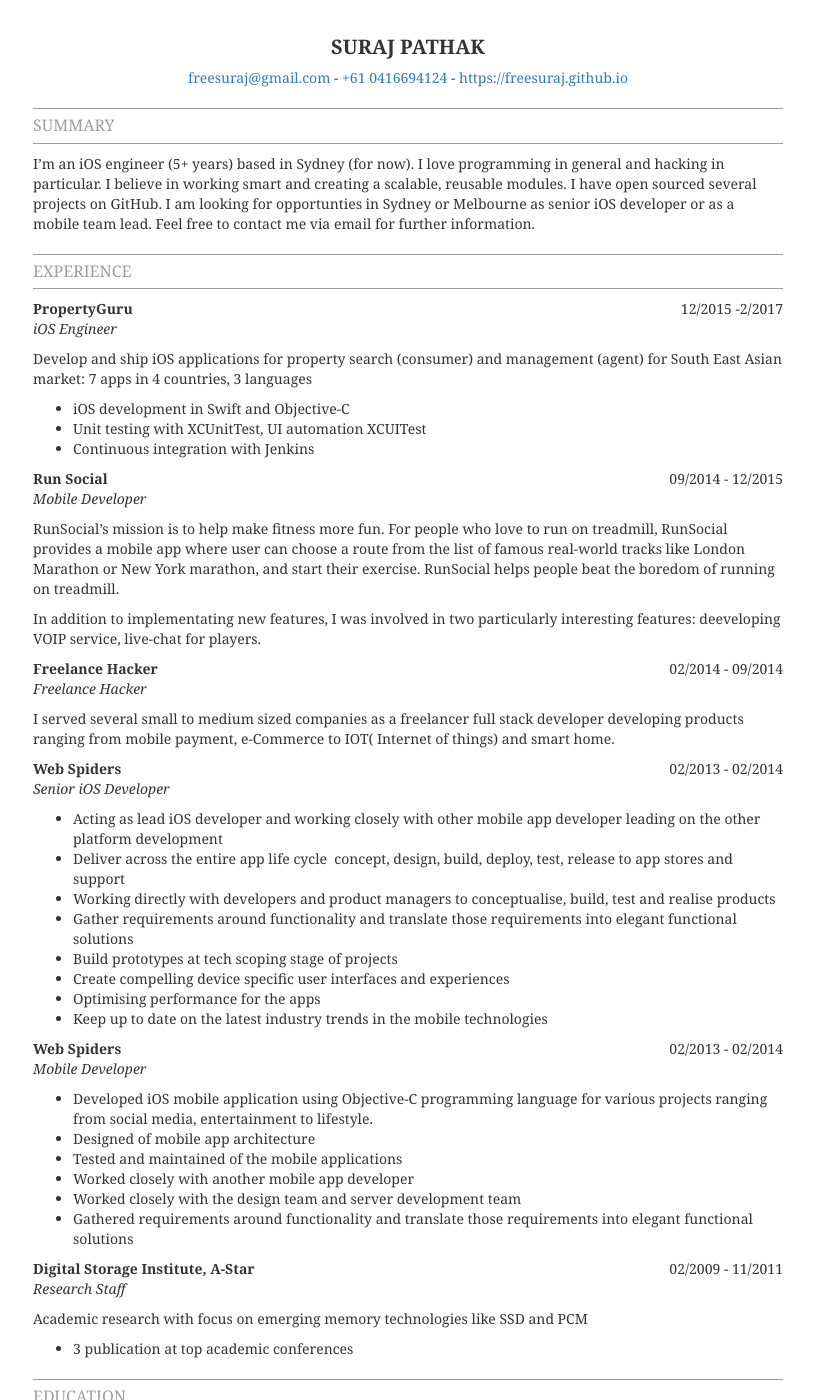
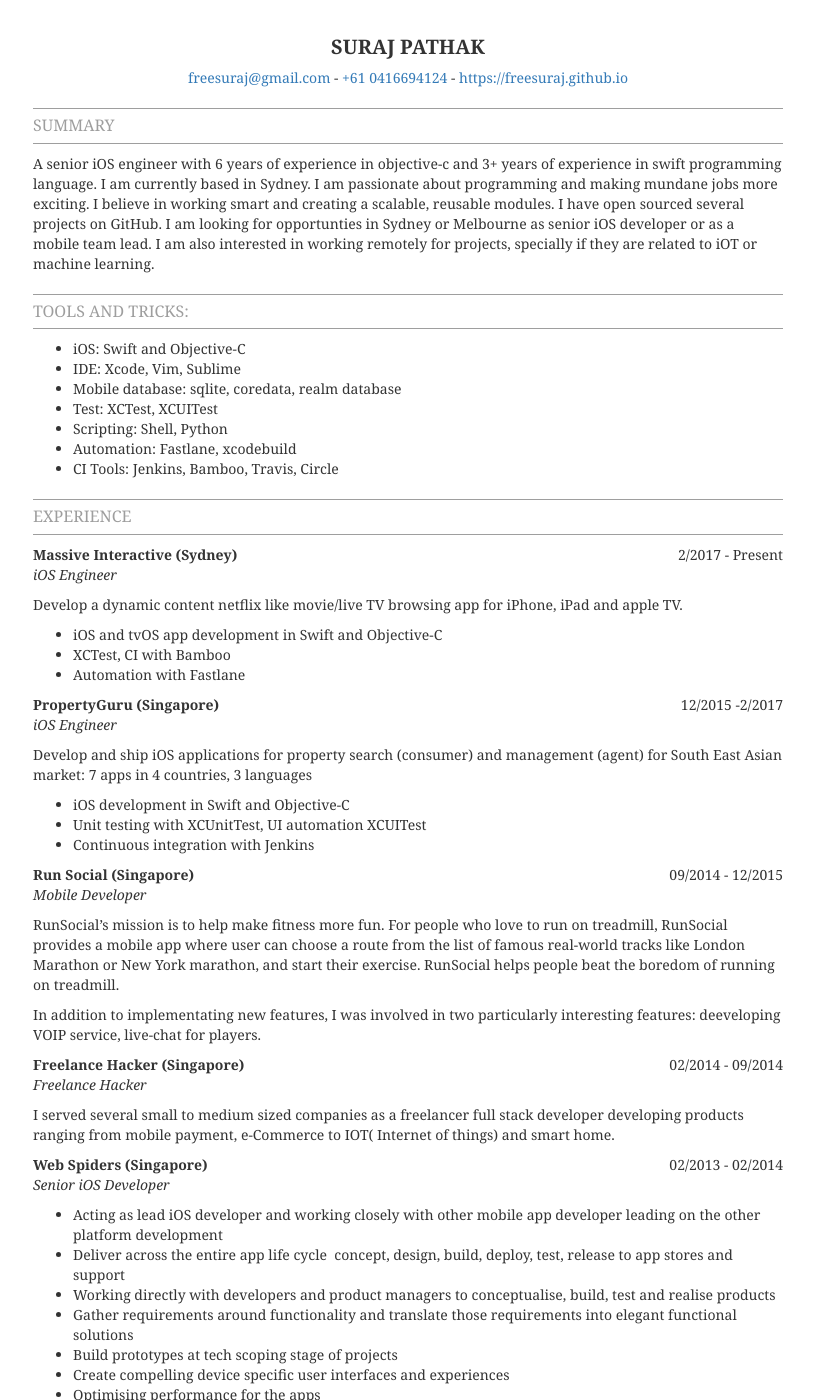
Before and after one commit to freesuraj/freesuraj.github.io, a Jekyll site: the page built from cv/index.markdown, in a window 1280 px wide and 1400 px high. Shown: the whole window, without its empty margins (232-1046 px from the left). Built offline with Jekyll 4.4.1, drawn with Linux system fonts in a browser that asks for light colours; nearby versions of some CDN libraries; some of the changed text lies outside the part shown.

Commit message:
update cv

```diff
--- a/cv/index.markdown
+++ b/cv/index.markdown
@@ -15,12 +15,34 @@
 
 ## Summary
 
-I'm an iOS engineer (5+ years) based in Sydney (for now). I love programming in general and hacking in particular. I believe in working smart and creating a scalable, reusable modules. I have open sourced several projects on GitHub. I am looking for opportunties in Sydney or Melbourne as senior iOS developer or as a mobile team lead. Feel free to contact me via email for further information.
+A senior iOS engineer with 6 years of experience in objective-c and 3+ years of experience in swift programming language. I am currently based in Sydney. I am passionate about programming and making mundane jobs more exciting. I believe in working smart and creating a scalable, reusable modules. I have open sourced several projects on GitHub. I am looking for opportunties in Sydney or Melbourne as senior iOS developer or as a mobile team lead. I am also interested in working remotely for projects, specially if they are related to iOT or machine learning.
+
+## Tools and tricks:
+* iOS: Swift and Objective-C
+* IDE: Xcode, Vim, Sublime
+* Mobile database: sqlite, coredata, realm database
+* Test: XCTest, XCUITest
+* Scripting: Shell, Python
+* Automation: Fastlane, xcodebuild
+* CI Tools: Jenkins, Bamboo, Travis, Circle
 
 ## Experience
 
 <div class="row">
-    <div class="col-xs-8 section-left">PropertyGuru</div>
+    <div class="col-xs-8 section-left">Massive Interactive (Sydney)</div>
+    <div class="col-xs-4 section-right">2/2017 - Present</div>
+</div>
+
+*iOS Engineer*
+
+Develop a dynamic content netflix like movie/live TV browsing app for iPhone, iPad and apple TV.
+
+* iOS and tvOS app development in Swift and Objective-C
+* XCTest, CI with Bamboo
+* Automation with Fastlane
+
+<div class="row">
+    <div class="col-xs-8 section-left">PropertyGuru (Singapore)</div>
     <div class="col-xs-4 section-right">12/2015 -2/2017</div>
 </div>
 
@@ -33,7 +55,7 @@
 * Continuous integration with Jenkins
 
 <div class="row">
-    <div class="col-xs-8 section-left">Run Social</div>
+    <div class="col-xs-8 section-left">Run Social (Singapore)</div>
     <div class="col-xs-4 section-right">09/2014 - 12/2015</div>
 </div>
 
@@ -44,7 +66,7 @@
 In addition to implementating new features, I was involved in two particularly interesting features: deeveloping VOIP service, live-chat for players.
 
 <div class="row">
-    <div class="col-xs-8 section-left">Freelance Hacker</div>
+    <div class="col-xs-8 section-left">Freelance Hacker (Singapore) </div>
     <div class="col-xs-4 section-right">02/2014 - 09/2014</div>
 </div>
 
@@ -53,7 +75,7 @@
 I served several small to medium sized companies as a freelancer full stack developer developing products ranging from mobile payment, e-Commerce to IOT( Internet of things) and smart home.
 
 <div class="row">
-    <div class="col-xs-8 section-left">Web Spiders</div>
+    <div class="col-xs-8 section-left">Web Spiders (Singapore)</div>
     <div class="col-xs-4 section-right">02/2013 - 02/2014</div>
 </div>
 
@@ -69,8 +91,8 @@
 * Keep up to date on the latest industry trends in the mobile technologies
 
 <div class="row">
-    <div class="col-xs-8 section-left">Web Spiders</div>
-    <div class="col-xs-4 section-right">02/2013 - 02/2014</div>
+    <div class="col-xs-8 section-left">2359 Media Pte Ltd (Singapore)</div>
+    <div class="col-xs-4 section-right">11/2011 - 02/2013</div>
 </div>
 
 *Mobile Developer*
@@ -124,22 +146,34 @@
 * Nepali (Native)
 * Hindi (Fluent)
 
-## Portfolio
+## Selected works
 
 **SPPatternLock – iOS Component (open source)**
 
+* Language: Swift 3
+* Pattern Lock for iOS, watchOS and tvOS
+* Frameworks used: CoreAnimation, CoreGraphics
+* Support: Carthage, Cocoapods
 * <https://github.com/freesuraj/SPPatternLock>
 
 **SPAnalogClock – iOS Component (open source)**
 
+* Language: Objective-C
+* Dynamic analog clock similar to the native iPhone one
+* Frameworks: CoreAnimation, CoreGraphics
+* Support: Cocoapods
 * <https://github.com/freesuraj/SPAnalogClock>
 
-**SPAnalogClock – iOS Component (open source)**
+**SPTinderView – Tinder Clone**
 
-* <https://github.com/freesuraj/SwiftTemplate>
+* Language: Swift 3
+* Frameworks used: CoreAnimation, CoreGraphics, Custom Gestures
+* Support: Carthage, Cocoapods
+* <https://github.com/freesuraj/SPTinderView>
 
 **TLDR – iOS application (open source)**
 
+* A manual for commands for developers
 * <https://github.com/freesuraj/TLDR>
 
 **PropertyGuru iOS applications**
@@ -160,10 +194,11 @@
 
 Other works can be found on my website and Github
 
-* <https://freesuraj.github.io>
-* <https://github.com/freesuraj>
+* Projects that I maintain: <https://freesuraj.github.io/projects>
+* Talks that I have given out: <https://freesuraj.github.io/talks>
+* Github profile: <https://github.com/freesuraj>
 
-## Publications
+## Academic Publications
 
 <div class="row">
     <div class="col-xs-8 section-left">Power and endurance aware Flash-PCM memory system</div>
```
